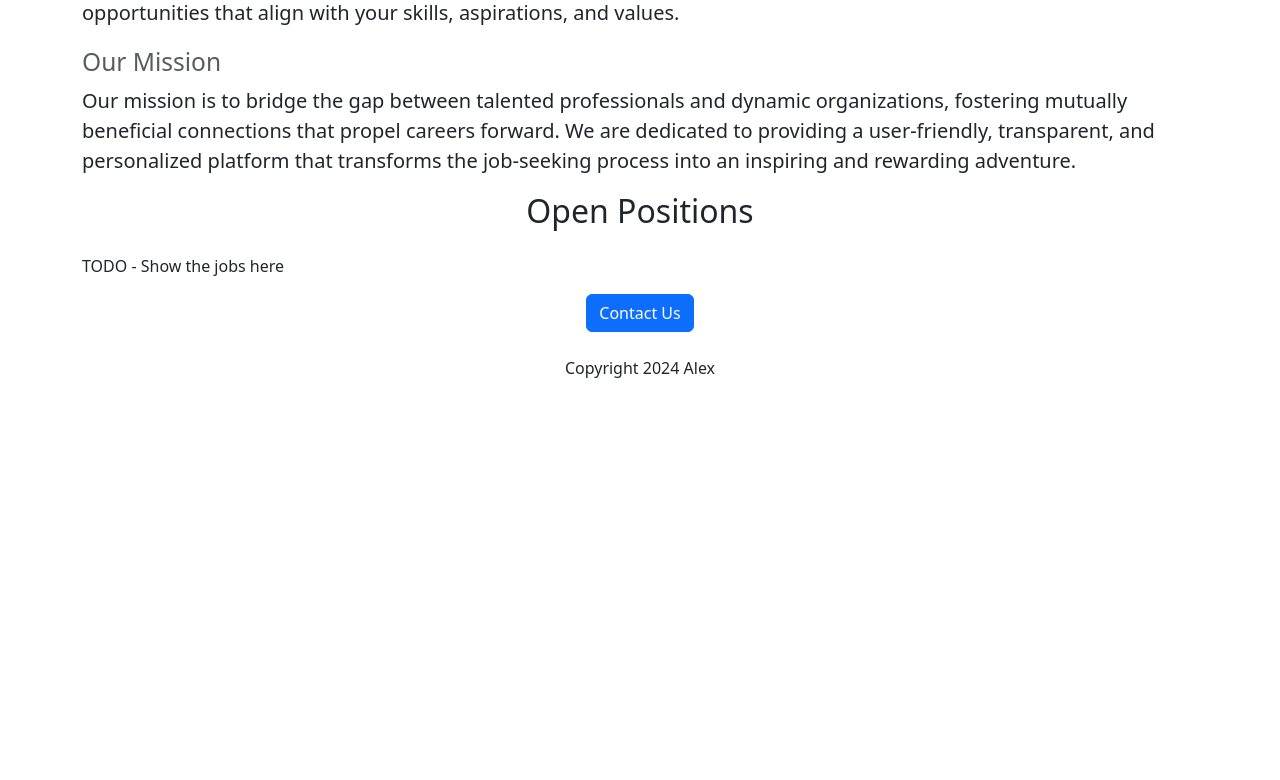
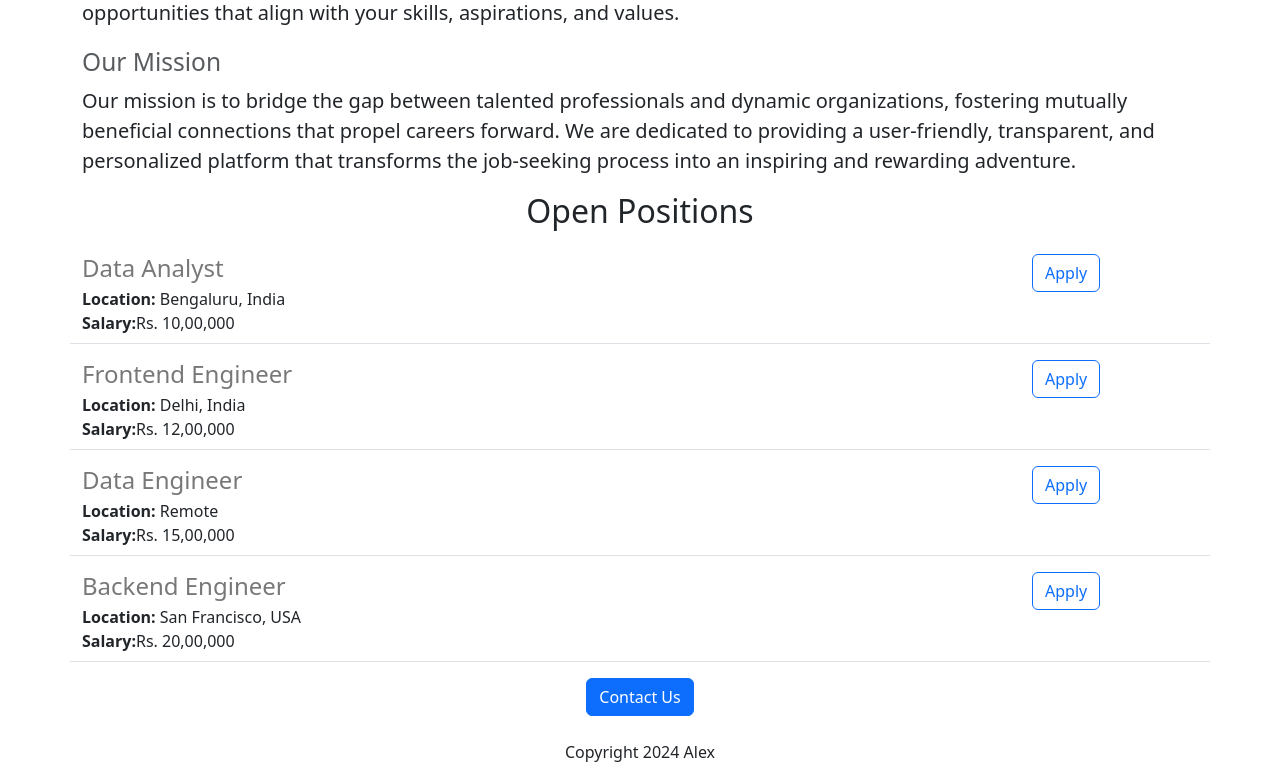
Before and after one commit to Alexlau0524/Alex-Careers-Website, a Flask app: page / in a window 1280 px wide. Shown: the part 626-1406 px from the top of the page. Before the commit the page ends 1004 px from the top, so only its background shows below. Run offline with Flask 3, Linux system fonts and the light colour scheme.

Commit message:
Added dynamic data and API route

```diff
--- a/app.py
+++ b/app.py
@@ -1,11 +1,38 @@
-from flask import Flask, render_template
+from flask import Flask, render_template, jsonify
 
 app = Flask(__name__)
+
+JOBS = [{
+    'id': 1,
+    'title': 'Data Analyst',
+    'location': 'Bengaluru, India',
+    'salary': 'Rs. 10,00,000'
+}, {
+    'id': 2,
+    'title': 'Frontend Engineer',
+    'location': 'Delhi, India',
+    'salary': 'Rs. 12,00,000'
+}, {
+    'id': 3,
+    'title': 'Data Engineer',
+    'location': 'Remote',
+    'salary': 'Rs. 15,00,000'
+}, {
+    'id': 4,
+    'title': 'Backend Engineer',
+    'location': 'San Francisco, USA',
+    'salary': 'Rs. 20,00,000'
+}]
 
 
 @app.route('/')
 def hello_alex():
-  return render_template('home.html')
+  return render_template('home.html', jobs=JOBS, company_name='Alex')
+
+
+@app.route("/jobs")
+def list_jobs():
+  return jsonify(JOBS)
 
 
 if __name__ == "__main__":
--- a/templates/home.html
+++ b/templates/home.html
@@ -16,7 +16,7 @@
 
   <body>
       <div class="container">
-        <h1 class="text-center mt=2 mb-4">Alex's Career</h1>
+        <h1 class="text-center mt=2 mb-4">{{company_name}}'s Career</h1>
         <img class="img-fluid" id="banner" src="https://0b36d2d8-4292-4fbe-8a58-51e1c2ddf259-00-3o5g6exhrxylz.sisko.replit.dev/static/Banner.jpeg">
         <h2 class="text-center mt=2 mb-4">About Us</h2>
         <p class="lead">Welcome to Alex's Career – Your Gateway to Career Success!</p>
@@ -27,8 +27,11 @@
         </h3>
         <p class="lead">Our mission is to bridge the gap between talented professionals and dynamic organizations, fostering mutually beneficial connections that propel careers forward. We are dedicated to providing a user-friendly, transparent, and personalized platform that transforms the job-seeking process into an inspiring and rewarding adventure.</p>
         <h2 class="text-center mt=2 mb-4">Open Positions</h2>
-        <p>TODO - Show the jobs here</p>
-      </div>
+        <div>
+          {% for job in jobs %}
+           {% include 'jobitem.html'%}
+          {% endfor %}
+        </div>
       <div style="text-align: center;">
         <button class="btn btn-primary">Contact Us</button>
         <p class="mt-4">Copyright 2024 Alex</p>
--- /dev/null
+++ b/templates/jobitem.html
@@ -0,0 +1,12 @@
+<div class="border-bottom row" style="margin-bottom:16px;padding-bottom:8px">
+  <div class="col-10">
+    <h4 style="color:rgb(120,120,120); margin-bottom:4px;">{{job['title']}}</h4>
+    <div><b>Location:</b> {{job['location']}}</div>
+    {% if 'salary' in job %}
+      <div><b>Salary:</b>{{job['salary']}}</div>
+    {% endif %}
+  </div>
+  <div class="col-2">
+    <button type="button" class="btn btn-outline-primary">Apply</button>
+  </div>
+</div>
```
